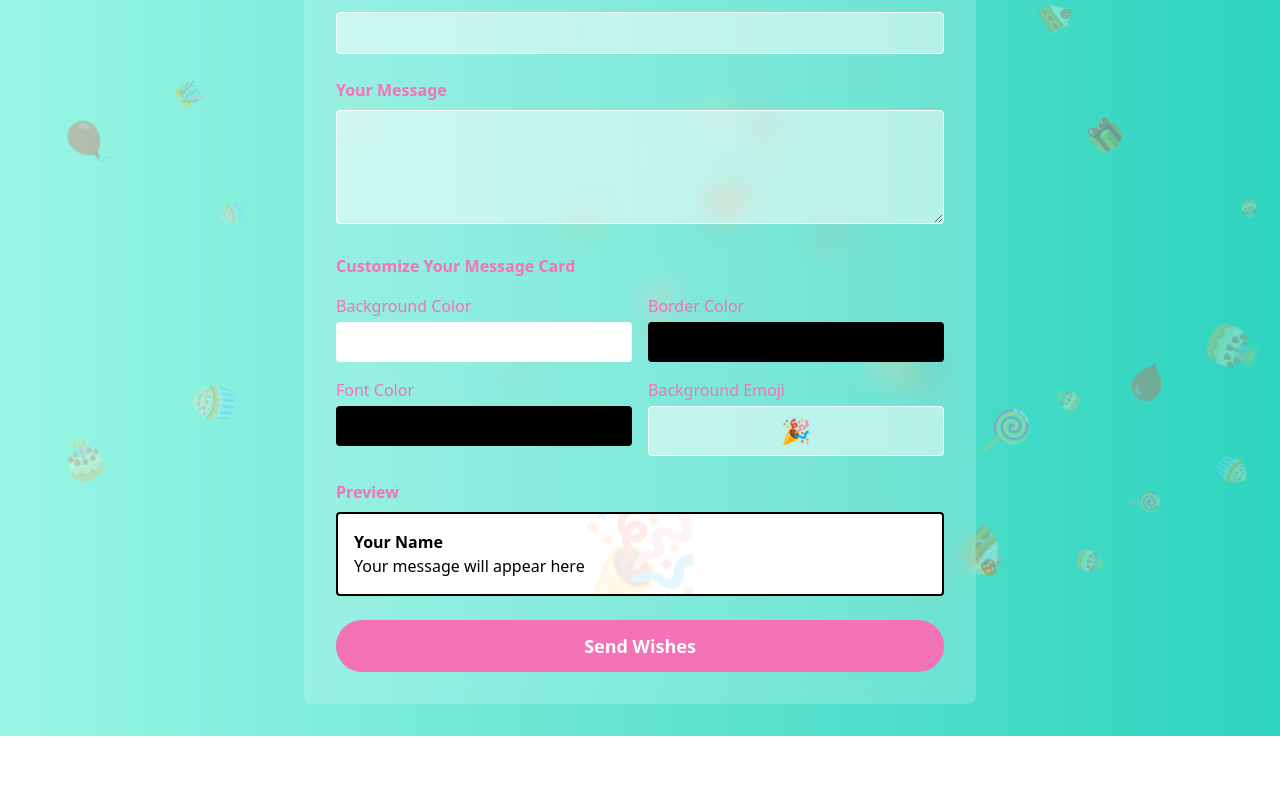
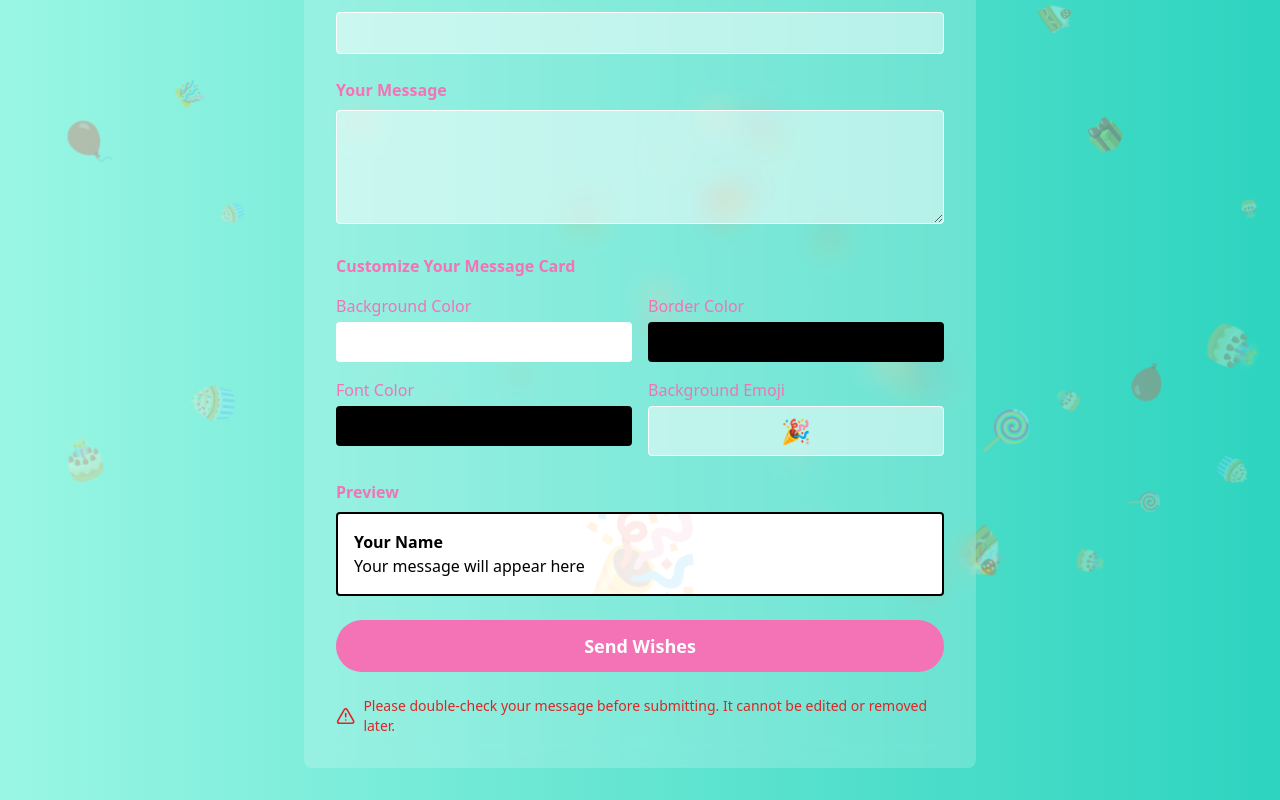
Before and after one commit to tiresomefanatic/HBD-Tulsi, a Next.js app: page /wish-her in a window 1280 px wide. Shown: the part 232-1032 px from the top of the page. Before the commit the page ends 968 px from the top, so only its background shows below. Built offline with nearby package versions, Linux system fonts and the light colour scheme.

Commit message:
styling changes

```diff
--- a/src/components/MessageForm.tsx
+++ b/src/components/MessageForm.tsx
@@ -2,6 +2,8 @@
 import React, { useState } from 'react';
 import { SketchPicker } from 'react-color';
 import EmojiPicker, { EmojiClickData } from 'emoji-picker-react';
+import { AlertTriangle } from 'lucide-react';
+
 
 type MessageStyle = {
   backgroundColor: string;
@@ -158,6 +160,13 @@ const MessageForm: React.FC = () => {
         <button type="submit" className="w-full bg-pink-400 text-white px-6 py-3 rounded-full text-lg font-semibold hover:bg-pink-600 transition-colors">
           Send Wishes
         </button>
+        <div className="flex items-center space-x-2 text-red-600">
+          <AlertTriangle size={20} />
+          <p className="text-sm">
+            Please double-check your message before submitting. It cannot be edited or removed later.
+          </p>
+        </div>
+
       </form>
     </div>
   );
--- a/src/components/MessageList.tsx
+++ b/src/components/MessageList.tsx
@@ -55,7 +55,7 @@ const MessageCard: React.FC<{ message: Message }> = ({ message }) => {
         overflow: 'hidden',
       }}
     >
-      <div className="absolute inset-0 opacity-10 pointer-events-none" style={{
+      <div className="absolute inset-0 opacity-30 pointer-events-none" style={{
         fontSize: '150px',
         display: 'flex',
         justifyContent: 'center',
@@ -82,7 +82,7 @@ const MessageList: React.FC = () => {
   return (
     <div className="bg-transparent py-16 px-4 sm:px-6 lg:px-8">
       <div className="max-w-4xl mx-auto">
-        <h2 className="text-4xl font-bold text-white mb-8 text-center">Birthday Messages</h2>
+        <h2 className="text-4xl font-bold text-white mb-8 text-center">Wishes from your friends</h2>
         <ul className="space-y-8">
           {messages.map((msg) => (
             <MessageCard key={msg._id} message={msg} />
--- a/src/components/hero.tsx
+++ b/src/components/hero.tsx
@@ -53,7 +53,6 @@ const BirthdayHero = ({ name = 'Tulsi' }) => {
         particleCount: 2,
         angle: 60,
         spread: 55,
-        startVelocity: 60,
         origin: { x: 0, y: 0.5 },
         colors: colors,
       });
@@ -61,7 +60,6 @@ const BirthdayHero = ({ name = 'Tulsi' }) => {
         particleCount: 2,
         angle: 120,
         spread: 55,
-        startVelocity: 60,
         origin: { x: 1, y: 0.5 },
         colors: colors,
       });
@@ -79,14 +77,14 @@ const BirthdayHero = ({ name = 'Tulsi' }) => {
           Happy Birthday
         </h1>
         <SparklesText
-          className="text-[20vw] sm:text-[15vw] md:text-8xl lg:text-9xl xl:text-[10rem] font-extrabold bg-clip-text mb-4 sm:mb-6 md:mb-8 leading-none text-pink-400"
+          className="text-[20vw] sm:text-[15vw] md:text-8xl lg:text-9xl xl:text-[10rem] font-extrabold bg-clip-text mb-4 sm:mb-6 md:mb-8 leading-none text-pink-500"
           text={name}
         />
         <p className="text-xl sm:text-2xl md:text-3xl lg:text-4xl text-white max-w-xs sm:max-w-sm md:max-w-md lg:max-w-lg xl:max-w-xl mx-auto">
           Wishing you a day filled with joy, laughter and lots and lots of love
         </p>
         <p className="text-xl sm:text-2xl md:text-3xl lg:text-4xl text-white max-w-xs sm:max-w-sm md:max-w-md lg:max-w-lg xl:max-w-xl mx-auto">
-          ❤️❤️❤️❤️❤️
+        ❤️❤️❤️❤️❤️
         </p>
       </div>
       <Confetti
```
